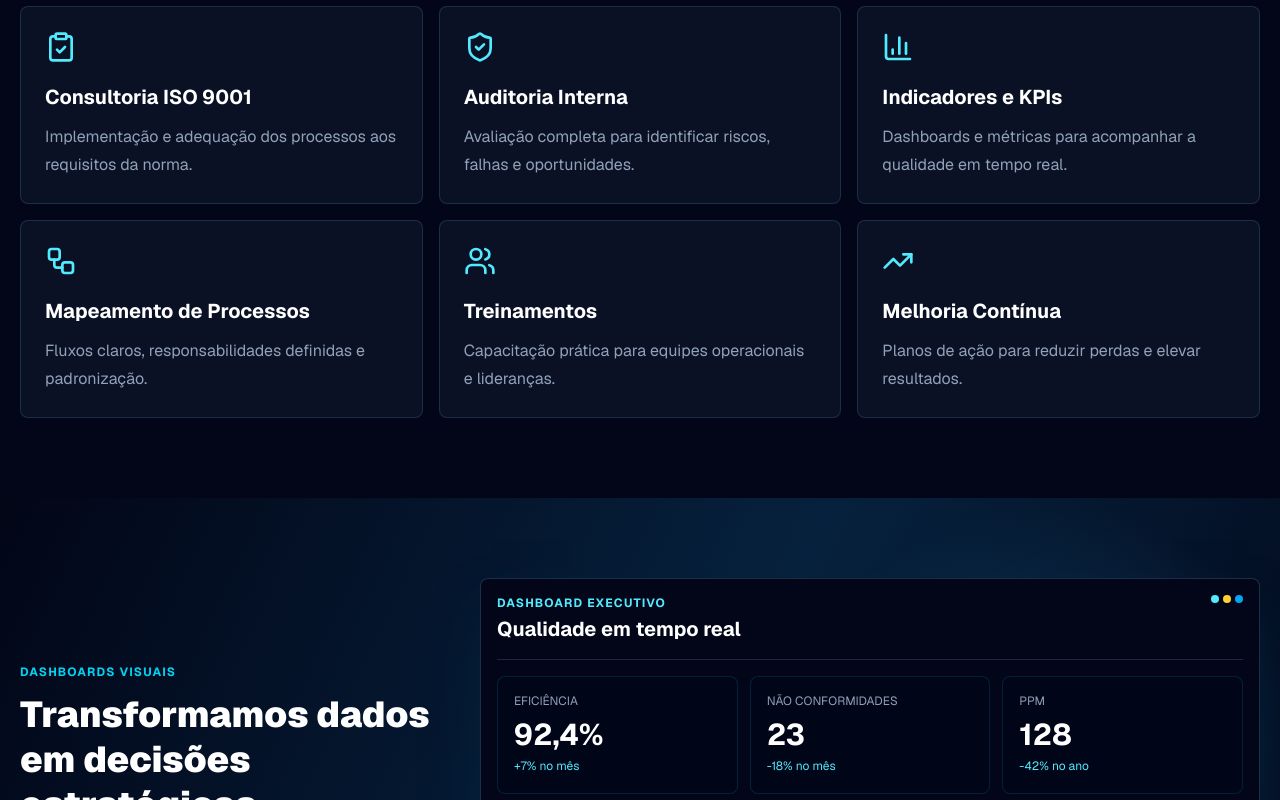
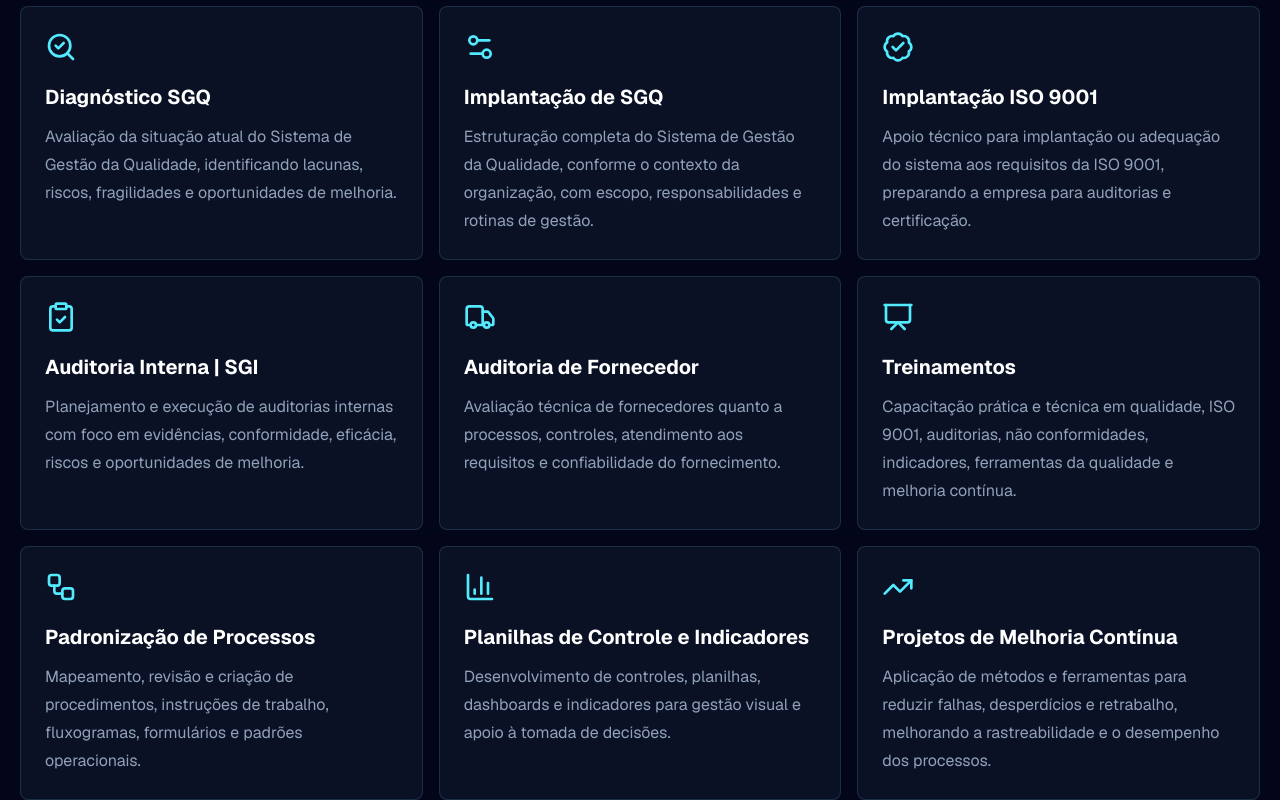
Before and after one commit to viniciusrst01-boop/qualitypro-site, a Next.js app: page / in a window 1280 px wide. Shown: the part 1900-2700 px from the top of the page. Built offline with nearby package versions, Linux system fonts and the light colour scheme.

Commit message:
3x3 serviços

```diff
--- a/src/app/page.tsx
+++ b/src/app/page.tsx
@@ -1,15 +1,19 @@
 import {
   ArrowRight,
   Award,
+  BadgeCheck,
   BarChart3,
   CheckCircle2,
   ClipboardCheck,
   Mail,
   MapPin,
   Phone,
+  Presentation,
+  SearchCheck,
+  Settings2,
   ShieldCheck,
   TrendingUp,
-  Users,
+  Truck,
   Workflow,
 } from "lucide-react";
 import DashboardChart from "@/components/DashboardChart";
@@ -18,33 +22,48 @@
 
 const services = [
   {
-    title: "Consultoria ISO 9001",
-    text: "Implementação e adequação dos processos aos requisitos da norma.",
+    title: "Diagnóstico SGQ",
+    text: "Avaliação da situação atual do Sistema de Gestão da Qualidade, identificando lacunas, riscos, fragilidades e oportunidades de melhoria.",
+    icon: SearchCheck,
+  },
+  {
+    title: "Implantação de SGQ",
+    text: "Estruturação completa do Sistema de Gestão da Qualidade, conforme o contexto da organização, com escopo, responsabilidades e rotinas de gestão.",
+    icon: Settings2,
+  },
+  {
+    title: "Implantação ISO 9001",
+    text: "Apoio técnico para implantação ou adequação do sistema aos requisitos da ISO 9001, preparando a empresa para auditorias e certificação.",
+    icon: BadgeCheck,
+  },
+  {
+    title: "Auditoria Interna | SGI",
+    text: "Planejamento e execução de auditorias internas com foco em evidências, conformidade, eficácia, riscos e oportunidades de melhoria.",
     icon: ClipboardCheck,
   },
   {
-    title: "Auditoria Interna",
-    text: "Avaliação completa para identificar riscos, falhas e oportunidades.",
-    icon: ShieldCheck,
+    title: "Auditoria de Fornecedor",
+    text: "Avaliação técnica de fornecedores quanto a processos, controles, atendimento aos requisitos e confiabilidade do fornecimento.",
+    icon: Truck,
   },
   {
-    title: "Indicadores e KPIs",
-    text: "Dashboards e métricas para acompanhar a qualidade em tempo real.",
+    title: "Treinamentos",
+    text: "Capacitação prática e técnica em qualidade, ISO 9001, auditorias, não conformidades, indicadores, ferramentas da qualidade e melhoria contínua.",
+    icon: Presentation,
+  },
+  {
+    title: "Padronização de Processos",
+    text: "Mapeamento, revisão e criação de procedimentos, instruções de trabalho, fluxogramas, formulários e padrões operacionais.",
+    icon: Workflow,
+  },
+  {
+    title: "Planilhas de Controle e Indicadores",
+    text: "Desenvolvimento de controles, planilhas, dashboards e indicadores para gestão visual e apoio à tomada de decisões.",
     icon: BarChart3,
   },
   {
-    title: "Mapeamento de Processos",
-    text: "Fluxos claros, responsabilidades definidas e padronização.",
-    icon: Workflow,
-  },
-  {
-    title: "Treinamentos",
-    text: "Capacitação prática para equipes operacionais e lideranças.",
-    icon: Users,
-  },
-  {
-    title: "Melhoria Contínua",
-    text: "Planos de ação para reduzir perdas e elevar resultados.",
+    title: "Projetos de Melhoria Contínua",
+    text: "Aplicação de métodos e ferramentas para reduzir falhas, desperdícios e retrabalho, melhorando a rastreabilidade e o desempenho dos processos.",
     icon: TrendingUp,
   },
 ];
```
